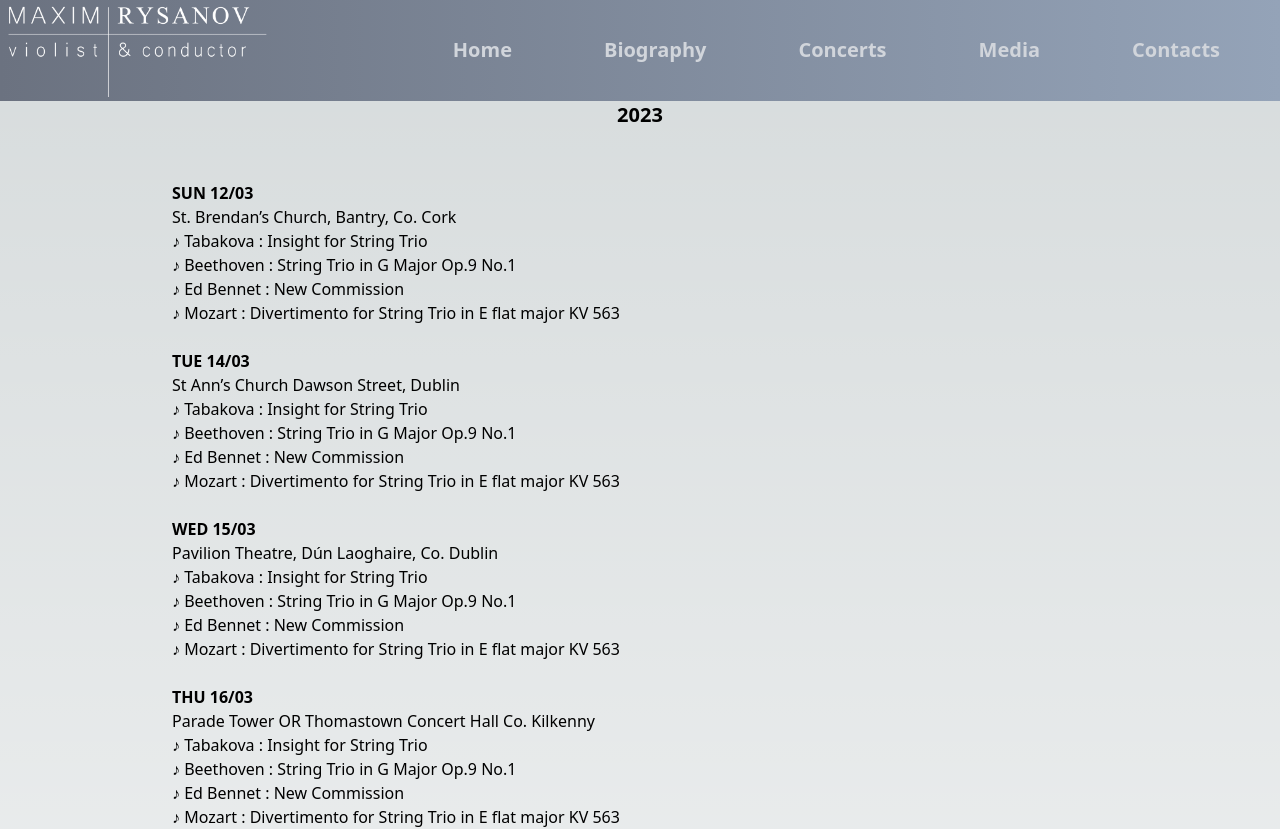
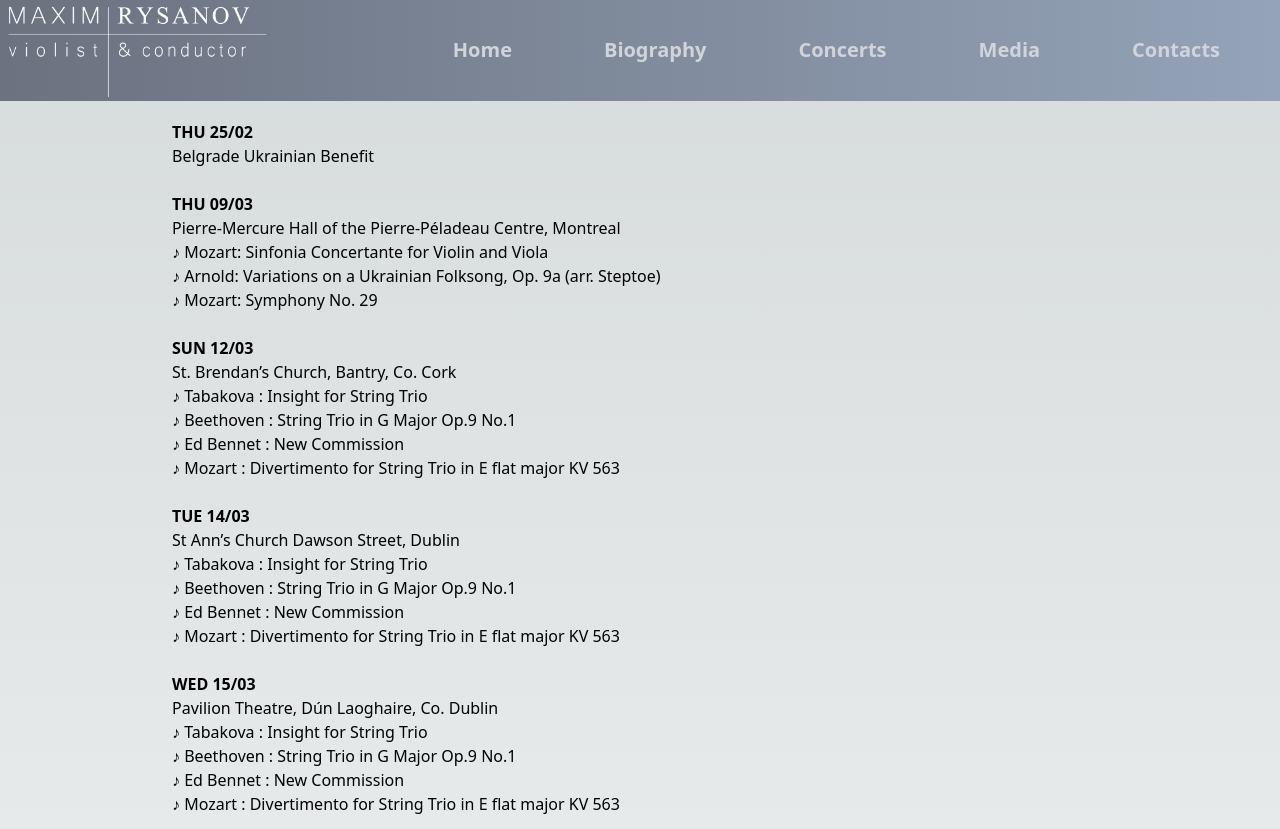
Before and after one commit to vladyslavt97/Maxim-Rysanov, a Next.js app: page /concerts in a window 1280 px wide. Shown: the top 829 px of the page. Built offline with nearby package versions, Linux system fonts and the light colour scheme.

Commit message:
Concerts upcoming

```diff
--- a/components/Header.tsx
+++ b/components/Header.tsx
@@ -13,7 +13,7 @@ export default function Header({}: Props) {
     }
 
     return (
-        <header className='sticky top-0 p-1 pr-5 flex flex-row justify-between bg-gradient-to-r from-gray-500 to-slate-400 items-center z-50'>
+        <header className='fixed w-full top-0 p-1 pr-5 flex flex-row justify-between bg-gradient-to-r from-gray-500 to-slate-400 items-center z-50'>
             <motion.div
             initial={{
                 opacity: 0
--- a/concerts.json
+++ b/concerts2023.json
@@ -1,4 +1,41 @@
 [
+    {
+    "year": "2023",
+    "date": "THU 09/02",
+    "viola": "VIOLA",
+    "conductor": "CONDUCTOR",
+    "location": "Vatroslav Lisinski Concert Hall, Zagreb",
+    "programme": [
+        "Franjo Lučić : Elegija",
+        "Gabriel Prokofiev : Concerto for Viola and Orchestra",
+        "Schubert : Symphony No. 1 in D major, D 82",
+        "Prokofiev : Suite: The Love of Three Oranges"
+    ],
+    "link": ""
+    },
+    {
+    "year": "2023",
+    "date": "THU 25/02",
+    "viola": "VIOLA",
+    "conductor": "CONDUCTOR",
+    "location": "Belgrade Ukrainian Benefit",
+    "programme": [
+    ],
+    "link": ""
+    },
+    {
+    "year": "2023",
+    "date": "THU 09/03",
+    "viola": "VIOLA",
+    "conductor": "CONDUCTOR",
+    "location": "Pierre-Mercure Hall of the Pierre-Péladeau Centre, Montreal",
+    "programme": [
+        "Mozart: Sinfonia Concertante for Violin and Viola",
+        "Arnold: Variations on a Ukrainian Folksong, Op. 9a (arr. Steptoe)",
+        "Mozart: Symphony No. 29"
+    ],
+    "link": "https://imusici.com/en/austria-maxim-rysanov-and-mozart/"
+  },
   {
     "year": "2023",
     "date": "SUN 12/03",
--- a/pages/concerts.tsx
+++ b/pages/concerts.tsx
@@ -1,19 +1,35 @@
 import Header from '@/components/Header'
 import React, { useEffect, useState } from 'react'
-import concerts from "../concerts.json"
+import concerts from "../concerts2023.json"
 
 type Props = {}
 
 export default function Concerts({}: Props) {
+  let validConcerts = concerts.filter(el => {
+    const [day, date] = el.date.split(' ');//removing the day (THU) and working with the date (09/02)
+    const [dd, mm] = date.split('/');
+    const yyyy = new Date().getFullYear();
+    const fullDateString = `${yyyy}-${mm}-${dd}`;
+
+    //today
+    const today = new Date();
+    const yyyytoday = today.getFullYear();
+    const mmtoday = (today.getMonth() + 1).toString().padStart(2, '0');
+    const ddtoday = today.getDate().toString().padStart(2, '0');
+    const dateString = `${yyyytoday}-${mmtoday}-${ddtoday}`;
+
+    return fullDateString >= dateString;
+  })
+
 
   return (
     <div className=''>
       <Header/>
       <div className='flex justify-center items-center'>
-        <h1 className='font-bold text-xl'>2023</h1>
+        <h1 className='font-bold text-xl m-5'>2023</h1>
       </div>
       <div className='flex flex-col m-10 md:ml-40 justify-center items-start'>
-        {concerts.map((concert, index) => (
+        {validConcerts.map((concert, index) => (
           <div key={index} className="m-3">
             <h2 className=' font-semibold'>{concert.date}</h2>
             <h5>{concert.location}<br/>
--- a/tsconfig.json
+++ b/tsconfig.json
@@ -19,6 +19,6 @@
       "@/*": ["./*"]
     }
   },
-  "include": ["next-env.d.ts", "**/*.ts", "**/*.tsx", "concerts.json"],
+  "include": ["next-env.d.ts", "**/*.ts", "**/*.tsx", "concerts2023.json"],
   "exclude": ["node_modules"]
 }
```
Also changed, not shown: concerts2022.json (added, +16 -0 lines).
